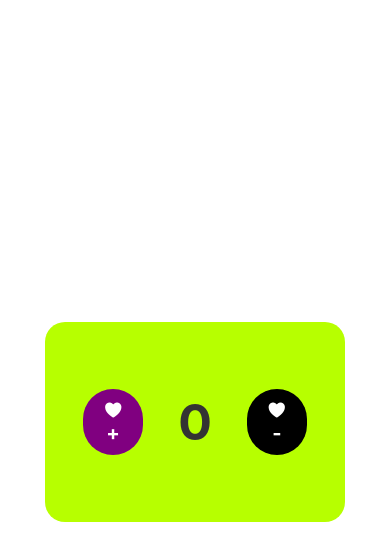
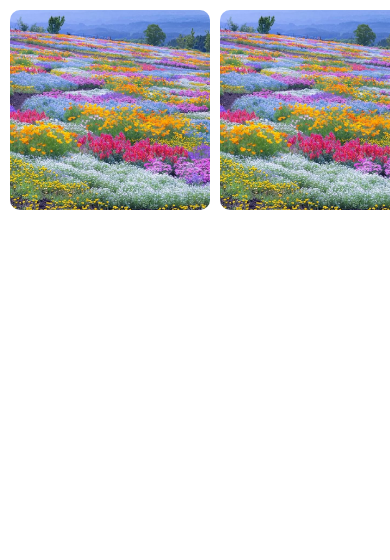
Before and after one commit to Syeda6799/my-first-app-repository, a React Native app: screen / in a window 390 px wide. Shown: the top 560 px of the page. Built offline with nearby package versions, Linux system fonts and the light colour scheme.

Commit message:
work on scrollview pic

```diff
--- a/App.js
+++ b/App.js
@@ -1,6 +1,5 @@
-import React from "react";
-import Counter from "./src/screens/counter";
-
+// ✅ CORRECT
+import Listing from './src/screens/Listing';  // Capital "L"
 export default function App() {
-  return <Counter />;
+  return <Listing />;
 }
--- /dev/null
+++ b/src/screens/Listing.js
@@ -0,0 +1,33 @@
+import React from 'react';
+import { View, Text, StyleSheet, Image, ScrollView } from 'react-native';
+
+export default function App() {
+  const data = [1, 2, 3, 4, 5, 6, 7, 8, 9, 10];
+
+  return (
+    <ScrollView horizontal={true}>
+      <View style={styles.container}>
+        {data.map((item) => (
+          <Image
+            key={item}
+            style={styles.img}
+            source={require('../../assets/hhh.jpg')}
+          />
+        ))}
+      </View>
+    </ScrollView>
+  );
+};
+
+const styles = StyleSheet.create({
+  container: {
+    flexDirection: 'row',
+    padding: 10,
+  },
+  img: {
+    width: 200,
+    height: 200,
+    borderRadius: 10,
+    marginRight: 10,
+  },
+});
```
